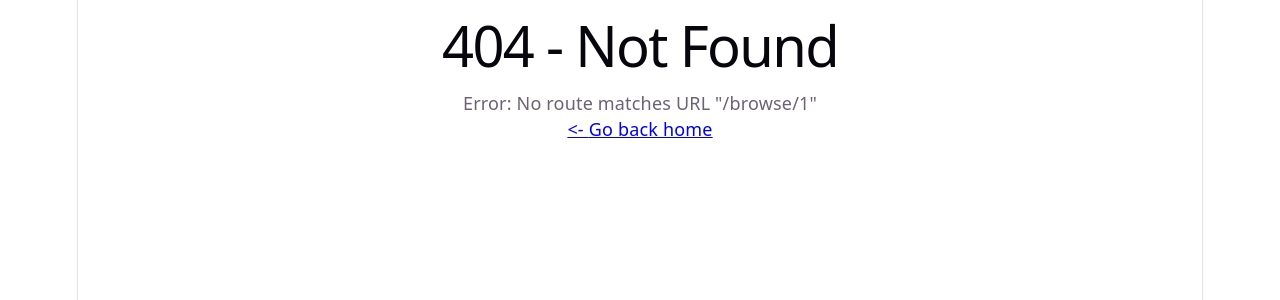
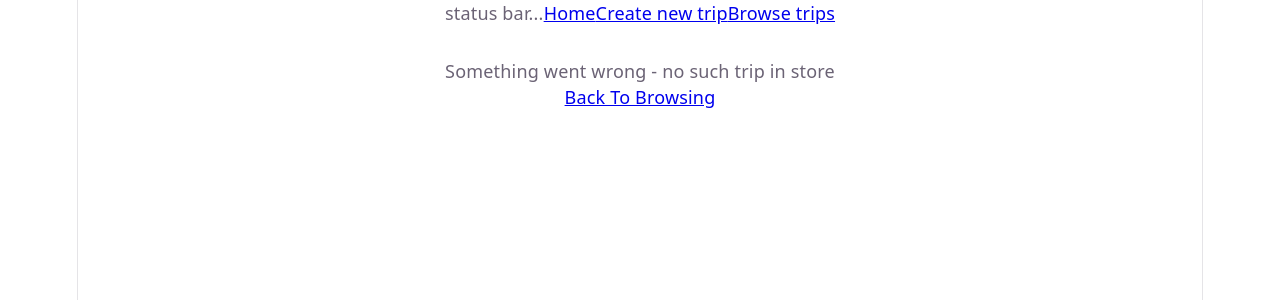
Before and after one commit to sysakm/trip_organizer, a React (Vite) app: page /browse/1 in a window 1280 px wide. Before the commit this address had no page. Shown: the top 300 px of the page. Built offline with nearby package versions, Linux system fonts and the light colour scheme.

Commit message:
Move full trip timeline to separate TripPage

```diff
--- a/src/AppLayout.tsx
+++ b/src/AppLayout.tsx
@@ -5,6 +5,7 @@ function AppLayout() {
         <div>
             <header>
                 status bar...
+                <Link to='/'>Home</Link>
                 <Link to='/create'>Create new trip</Link>
                 <Link to='/browse'>Browse trips</Link>
             </header>
--- a/src/app/router.ts
+++ b/src/app/router.ts
@@ -5,6 +5,7 @@ import TripBrowserPage from "@/pages/TripBrowserPage.tsx"
 import RouterError from "@/pages/RouterError.tsx"
 import RouterLoader from "@/pages/RouterLoader.tsx"
 import TripCreationPage from "@/pages/TripCreationPage.tsx"
+import TripPage from "@/pages/TripPage.tsx"
 
 export const router = createBrowserRouter([
     {
@@ -28,6 +29,11 @@ export const router = createBrowserRouter([
                 loader: async () => {
                     await new Promise(resolve => setTimeout(resolve, 500))
                 }
+            },
+            {
+                path: 'browse/:id',
+                Component: TripPage,
+                HydrateFallback: RouterLoader
             }
         ]
     }
--- a/src/components/ActivityCard.tsx
+++ b/src/components/ActivityCard.tsx
@@ -1,8 +1,8 @@
 import type {TripActivity} from "@/types/tripTypes.ts"
 import {useAppDispatch} from "@/app/hooks.ts"
 import {removeActivity, updateActivity} from "@/features/activities/activitiesSlice.ts"
-import {createActivityUtil} from "@/utils/tripUtils.ts";
-import {adjustDateUtil} from "@/utils/dateUtils.ts";
+import {createActivityUtil} from "@/utils/tripUtils.ts"
+import {adjustDateUtil} from "@/utils/dateUtils.ts"
 
 type Props = {
     activity: TripActivity;
--- a/src/pages/TripBrowserPage.tsx
+++ b/src/pages/TripBrowserPage.tsx
@@ -1,16 +1,10 @@
 import {tripsSelector} from "@/app/selectors.ts"
-import {useAppDispatch, useAppSelector} from "@/app/hooks.ts"
-import {removeTrip, updateTrip} from "@/features/trips/tripsSlice.ts"
+import {useAppSelector} from "@/app/hooks.ts"
 import {useState} from "react"
-import TripEditorForm from "@/components/TripEditorForm.tsx";
-import {createTripUtil} from "@/utils/tripUtils.ts";
-import ActivityAdditionForm from "@/components/ActivityAdditionForm.tsx";
-import ActivityDisplay from "@/components/ActivityDisplay.tsx";
+import { Link } from "react-router-dom"
 
 function TripBrowserPage() {
     const [selected, setSelected] = useState('')
-    const [isEditing, setIsEditing] = useState(false)
-    const dispatch = useAppDispatch()
     const trips = useAppSelector(tripsSelector)
 
     const isTripSelected = selected !== ''
@@ -40,33 +34,9 @@ function TripBrowserPage() {
                             trip ?
                             (
                                 <>
+                                    <Link to={`/browse/${trip.id}`}>Open Full Trip Page</Link>
                                     <aside>{trip.id}</aside>
                                     <h3>{trip.name}: {trip.startDate}-{trip.endDate}</h3>
-                                    <ActivityDisplay trip={trip}/>
-                                    {isEditing ? <>
-                                        <TripEditorForm
-                                            key={trip.id}
-                                            trip={trip}
-                                            submitAction={
-                                                (id: number, name: string, startDate: string, endDate: string) => {
-                                                    dispatch(updateTrip(createTripUtil(id, name, startDate, endDate)))
-                                                    setIsEditing(false)
-                                                }
-                                            }
-                                        />
-                                        <button type='button' onClick={() => setIsEditing(false)}>Leave without editing</button>
-                                    </> : <button type='button' onClick={() => setIsEditing(true)}>
-                                        Edit this trip
-                                    </button>}
-                                    <button type='button'
-                                            onClick={() => {
-                                                dispatch(removeTrip(trip.id))
-                                                setSelected('')
-                                                setIsEditing(false)
-                                            }}>
-                                        Delete this trip
-                                    </button>
-                                    <ActivityAdditionForm trip={trip}/>
                                 </>
                             ) : (
                                 <p>Something went wrong - no such trip in store</p>
--- a/src/pages/TripCreationPage.tsx
+++ b/src/pages/TripCreationPage.tsx
@@ -1,7 +1,7 @@
 import {useAppDispatch} from "@/app/hooks.ts"
 import {createTripUtil} from "@/utils/tripUtils.ts"
 import {addTrip} from "@/features/trips/tripsSlice.ts"
-import TripEditorForm from "@/components/TripEditorForm.tsx";
+import TripEditorForm from "@/components/TripEditorForm.tsx"
 
 function TripCreationPage() {
     const dispatch = useAppDispatch()
--- /dev/null
+++ b/src/pages/TripPage.tsx
@@ -0,0 +1,64 @@
+import ActivityDisplay from "@/components/ActivityDisplay.tsx"
+import TripEditorForm from "@/components/TripEditorForm.tsx"
+import {removeTrip, updateTrip} from "@/features/trips/tripsSlice.ts"
+import {createTripUtil} from "@/utils/tripUtils.ts"
+import ActivityAdditionForm from "@/components/ActivityAdditionForm.tsx"
+import {Link, useParams} from "react-router-dom"
+import {tripsSelector} from "@/app/selectors.ts"
+import {useAppDispatch, useAppSelector} from "@/app/hooks.ts"
+import {useState} from "react"
+
+function TripPage() {
+    const params = useParams()
+    const dispatch = useAppDispatch()
+    const trip = useAppSelector(tripsSelector).find(trip => params.id && trip.id.toString() === params.id)
+    const [isEditing, setIsEditing] = useState(false)
+
+    return (
+        <>
+            <h1></h1>
+            <div>
+                {
+                    trip ? (
+                        <>
+                            <Link to='/browse'>Back To Browsing</Link>
+                            <aside>{trip.id}</aside>
+                            <h3>{trip.name}: {trip.startDate}-{trip.endDate}</h3>
+                            <ActivityDisplay trip={trip}/>
+                            {isEditing ? <>
+                                <TripEditorForm
+                                    key={trip.id}
+                                    trip={trip}
+                                    submitAction={
+                                        (id: number, name: string, startDate: string, endDate: string) => {
+                                            dispatch(updateTrip(createTripUtil(id, name, startDate, endDate)))
+                                            setIsEditing(false)
+                                        }
+                                    }
+                                />
+                                <button type='button' onClick={() => setIsEditing(false)}>Leave without editing</button>
+                            </> : <button type='button' onClick={() => setIsEditing(true)}>
+                                Edit this trip
+                            </button>}
+                            <button type='button'
+                                    onClick={() => {
+                                        dispatch(removeTrip(trip.id))
+                                        setIsEditing(false)
+                                    }}>
+                                Delete this trip
+                            </button>
+                            <ActivityAdditionForm trip={trip}/>
+                        </>
+                    ) : (
+                        <>
+                            <p>Something went wrong - no such trip in store</p>
+                            <Link to='/browse'>Back To Browsing</Link>
+                        </>
+                    )
+                }
+            </div>
+        </>
+    )
+}
+
+export default TripPage
--- a/src/utils/tripUtils.ts
+++ b/src/utils/tripUtils.ts
@@ -1,4 +1,4 @@
-import type {Trip, TripActivity} from "@/types/tripTypes.ts";
+import type {Trip, TripActivity} from "@/types/tripTypes.ts"
 
 export function createTripUtil(id: number, name: string, startDate: string, endDate: string): Trip {
     return {
```
